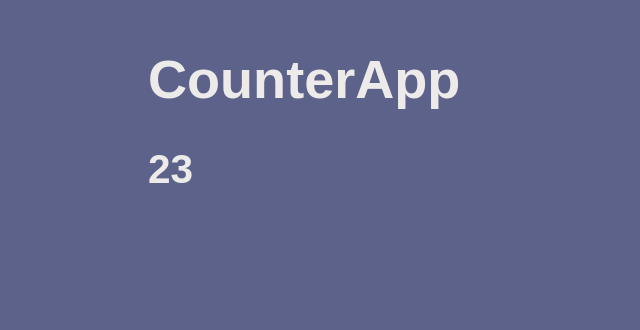
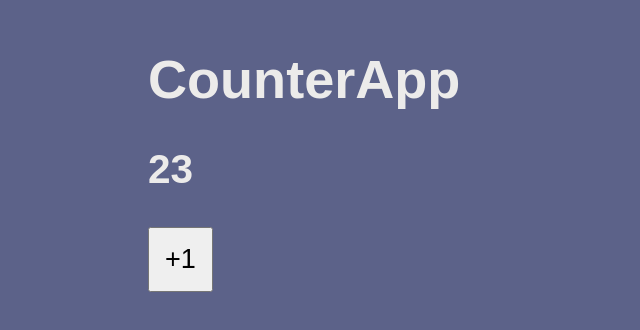
Before and after one commit to JhoanaZF/counter-app-vite, a React (Vite) app: page / in a window 1280 px wide. Shown: the part 136-466 px from the top of the page, without its empty margins (0-640 px from the left). Built offline with nearby package versions, Linux system fonts and the light colour scheme.

Commit message:
ADD: Evento click (Eventos en general)

```diff
--- a/src/CounterApp.jsx
+++ b/src/CounterApp.jsx
@@ -1,9 +1,17 @@
 import PropTypes from "prop-types";
+
 export const CounterApp = ({ value }) => {
+    const handleAdd = () => {
+        console.log("+1");
+        value = 1000;
+        console.log(value);
+    };
+
     return (
         <>
             <h1>CounterApp</h1>
-            <h2>{value}</h2>
+            <h2> {value} </h2>
+            <button onClick={(event) => handleAdd(event)}>+1</button>
         </>
     );
 };
--- a/src/HelloWorldApp.jsx
+++ b/src/HelloWorldApp.jsx
@@ -1,9 +1,3 @@
-// export function App() {
-//     return <h1>Hola Mundo</h1>;
-// }
-
-// export default App;
-
 export const HelloWorldApp = () => {
     return <div>Hello World App</div>;
 };
--- a/src/main.jsx
+++ b/src/main.jsx
@@ -1,15 +1,10 @@
 import React from "react";
 import ReactDOM from "react-dom/client";
-// import { HelloWorldApp } from "./HelloWorldApp";
-// import { FirstApp } from "./FirstApp";
-// import App from "./HelloWorldApp";
 import { CounterApp } from "./CounterApp";
 import "./styles.css";
 
 ReactDOM.createRoot(document.getElementById("root")).render(
     <React.StrictMode>
-        {/* <HelloWorldApp /> */}
-        {/* <FirstApp /> */}
         <CounterApp value={23} />
     </React.StrictMode>
 );
--- a/src/styles.css
+++ b/src/styles.css
@@ -6,3 +6,7 @@ body {
     font-size: 1.3rem;
     padding: 70px;
 }
+button {
+    padding: 15px;
+    font-size: 1.3rem;
+}
```
Also changed, not shown: src/FirstApp.jsx (+4 -10 lines).
